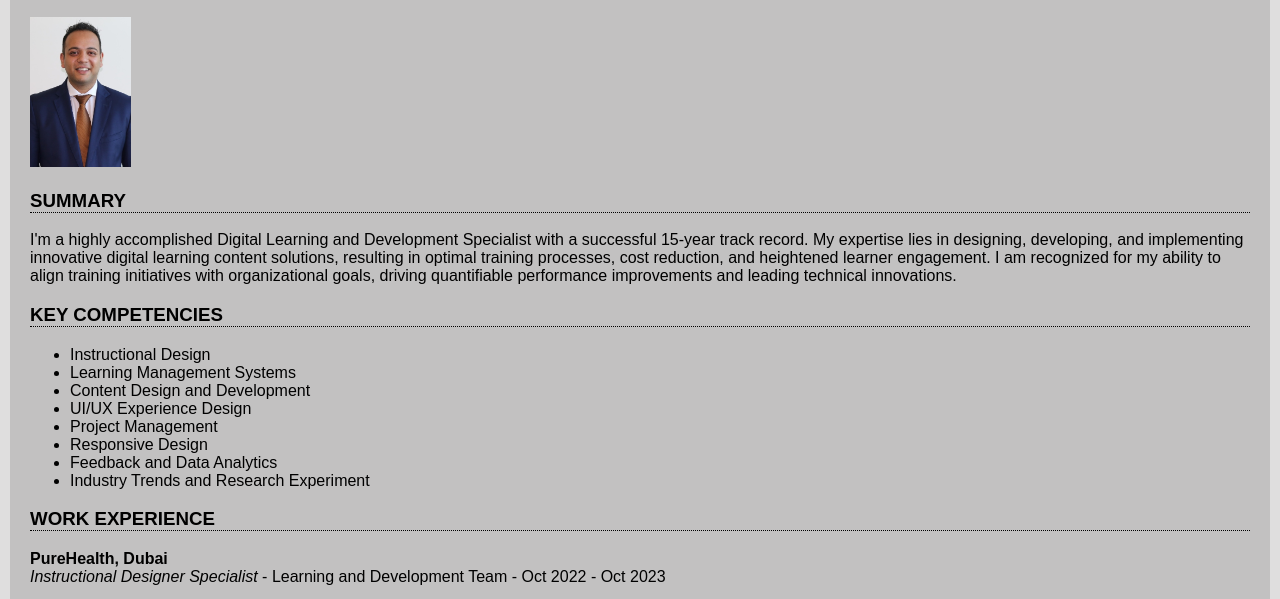
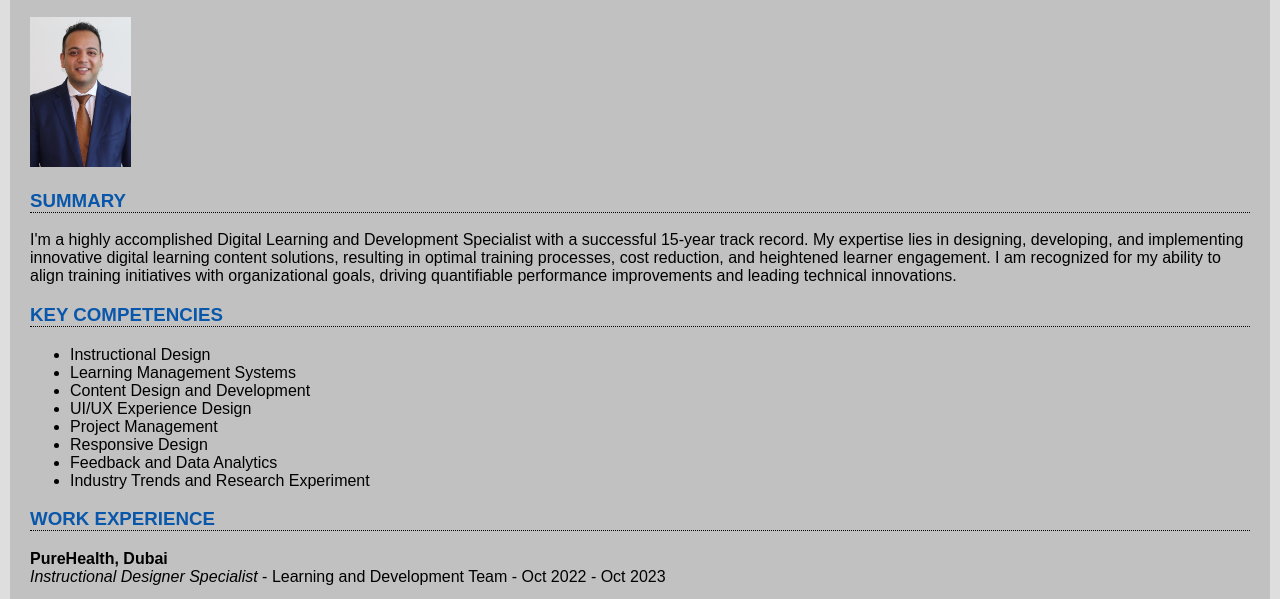
Before and after one commit to marvincastelino/Capstone-Project, a plain HTML site: page index.html in a window 1280 px wide. Shown: the part 141-740 px from the top of the page. Drawn offline with Linux system fonts and the light colour scheme.

Commit message:
h3 updated

```diff
--- a/stylesheet.css
+++ b/stylesheet.css
@@ -12,7 +12,7 @@ body{
 
 h3{
     border-bottom: 1px dotted black;
-    color:black;
+    color:rgb(8, 87, 171);
 }
 
 ul{
```
